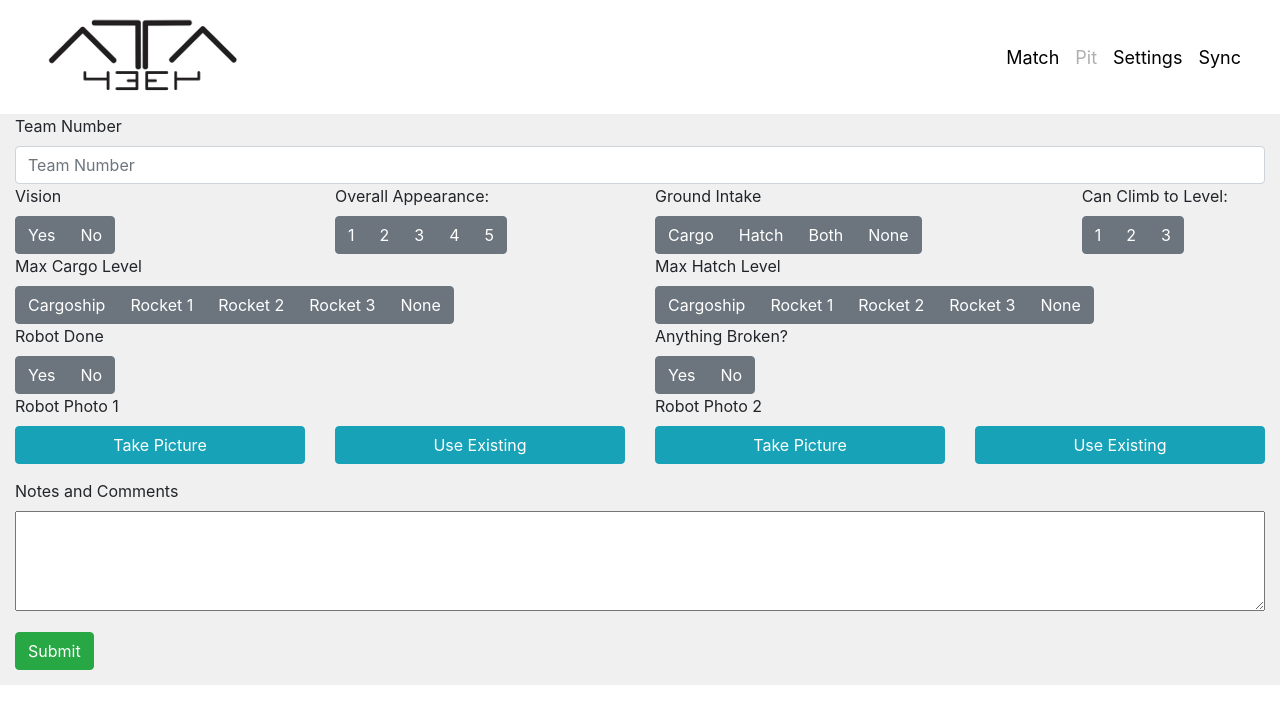
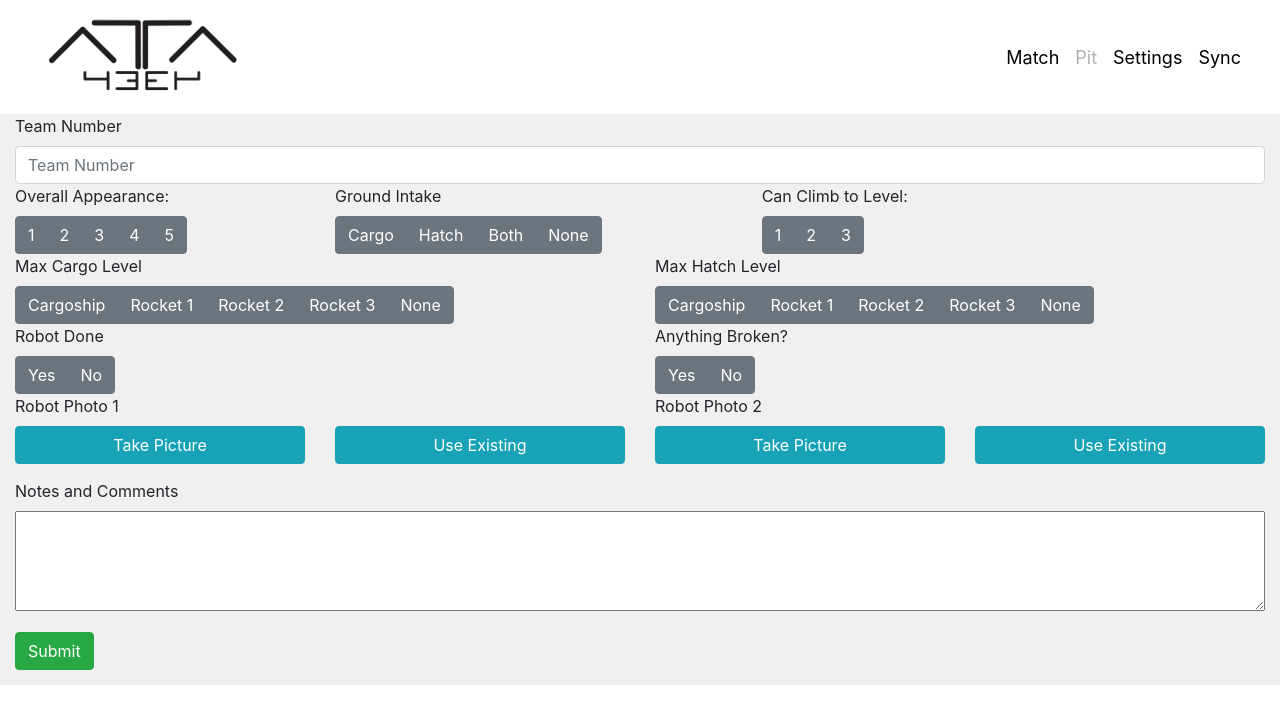
Before and after one commit to ATAARobotics/scouty-mcscout19, a Jekyll site: the page built from pit.md, in a window 1280 px wide. Shown: the top 724 px of the page. Built offline with Jekyll 4.4.1, drawn with Linux system fonts in a browser that asks for light colours.

Commit message:
Remove vision

```diff
--- a/pit.md
+++ b/pit.md
@@ -16,19 +16,6 @@ files: |
             </div>
         </div>
         <div class="row">
-            <div class="col-lg-3 col-md-2 col-3">
-                <label class="mr-sm-2" style="display: block" for="vision">Vision</label>
-                <div id="vision" class="btn-group btn-group-toggle" data-toggle="buttons">
-                    <label id="visionYes" class="btn btn-secondary">
-                        <input type="radio" value="1" name="vision" id="visionYes" autocomplete="off">
-                        Yes
-                    </label>
-                    <label id="visionNo" class="btn btn-secondary">
-                        <input type="radio" value="0" name="vision" id="visionNo" autocomplete="off">
-                        No
-                    </label>
-                </div>
-            </div>
             <div class="col-lg-3 col-md-3 col-5">
                 <label class="mr-sm-2" style="display: block" for="robotAppearance">Overall Appearance:</label>
                 <div id="robotAppearance" class="btn-group btn-group-toggle" data-toggle="buttons">
--- a/resources/js/pit.js
+++ b/resources/js/pit.js
@@ -84,7 +84,6 @@ document.addEventListener('deviceready', async function () {
         navigator.camera.getPicture(success, fail, { destinationType: Camera.DestinationType.DATA_URL, sourceType: Camera.PictureSourceType.PHOTOLIBRARY });
     }
     function show(doc) {
-        var vision = doc.vision;
         var robotAppearance = doc.robotAppearance;
         var groundIntake = doc.groundIntake;
         var climbLevel = doc.climbLevel;
@@ -100,8 +99,6 @@ document.addEventListener('deviceready', async function () {
         robotPhoto2Preview.src = robotPhoto2Url;
         document.getElementById("robotPhoto1Preview").style.display = "block";
         document.getElementById("robotPhoto2Preview").style.display = "block";
-        $("input[name=vision][value=" + vision + "]").prop('checked', true);
-        $('#' + $('input[name=vision]:checked').attr("id")).addClass('active');
         $("input[name=robotAppearance][value=" + robotAppearance + "]").prop('checked', true);
         $('#' + $('input[name=robotAppearance]:checked').attr("id")).addClass('active');
         $("input[name=groundIntake][value=" + groundIntake + "]").prop('checked', true);
@@ -118,7 +115,6 @@ document.addEventListener('deviceready', async function () {
         $('#' + $('input[name=robotBroken]:checked').attr("id")).addClass('active');
     }
     function hide() {
-        $('#' + $('input[name=vision]:checked').attr("id")).removeClass('active');
         $('#' + $('input[name=robotAppearance]:checked').attr("id")).removeClass('active');
         $('#' + $('input[name=groundIntake]:checked').attr("id")).removeClass('active');
         $('#' + $('input[name=climbLevel]:checked').attr("id")).removeClass('active');
@@ -137,7 +133,6 @@ document.addEventListener('deviceready', async function () {
     document.getElementById("Submit").onclick = async function () {
         var teamNumber = $('#teamNumber').val();
         var scoutName = localStorage.getItem('scoutName');
-        var vision = parseInt($('input[name=vision]:checked').val());
         var robotAppearance = parseInt($('input[name=robotAppearance]:checked').val());
         var groundIntake = $('input[name=groundIntake]:checked').val();
         var climbLevel = parseInt($('input[name=climbLevel]:checked').val());
@@ -159,7 +154,6 @@ document.addEventListener('deviceready', async function () {
                 }
             },
             scoutName: scoutName,
-            vision: vision,
             robotAppearance: robotAppearance,
             groundIntake: groundIntake,
             climbLevel: climbLevel,
@@ -170,7 +164,7 @@ document.addEventListener('deviceready', async function () {
             comments: comments
         }
         if (localStorage.getItem('settingsCheck') == 1) {
-            if (teamNumber && vision != NaN && robotAppearance != NaN && groundIntake && climbLevel != NaN && cargoLevel && hatchLevel && robotDone != NaN && robotBroken != NaN) {
+            if (teamNumber && robotAppearance != NaN && groundIntake && climbLevel != NaN && cargoLevel && hatchLevel && robotDone != NaN && robotBroken != NaN) {
                 try {
                     let docPut = await db.put(doc);
                     window.alert("Submitted!");
```
